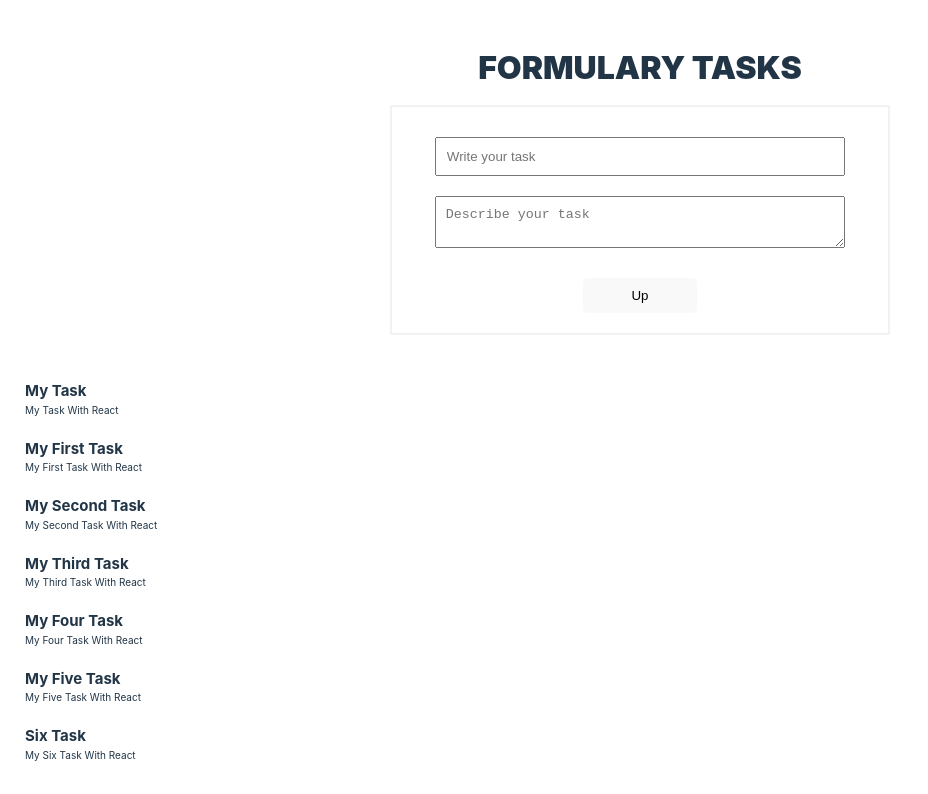
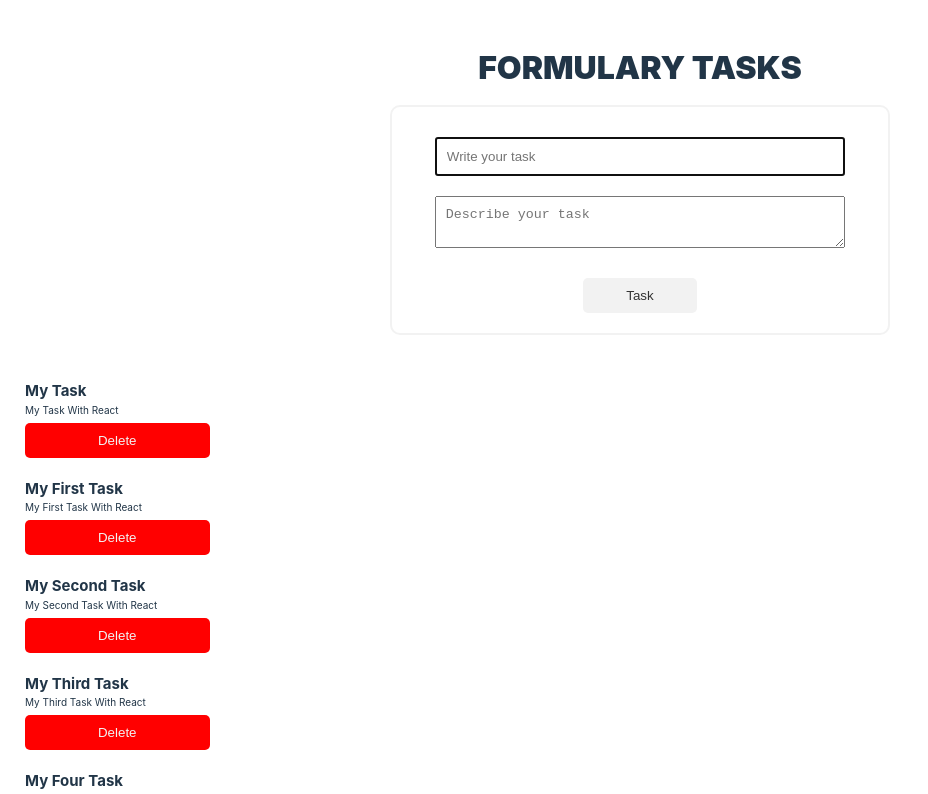
Before and after one commit to Christiano0407/react_init, a React (Vite) app in the folder react_init/: page / in a window 1280 px wide. Shown: the top 794 px of the page, without its empty margins (0-928 px from the left). Built offline with nearby package versions, Linux system fonts and the light colour scheme.

Commit message:
props and components

```diff
--- a/react_init/src/App.jsx
+++ b/react_init/src/App.jsx
@@ -25,10 +25,15 @@ function App() {
     ]);
   }
 
+  function deleteTask(taskId) {
+    console.log(taskId);
+    setTasks(tasks.filter((task) => task.id !== taskId));
+  }
+
   return (
     <>
       <FormTask createList={createList} />
-      <TasksList tasks={tasks} />
+      <TasksList tasks={tasks} deleteTask={deleteTask} />
     </>
   );
 }
--- a/react_init/src/oneApp/components/FormTask.jsx
+++ b/react_init/src/oneApp/components/FormTask.jsx
@@ -20,6 +20,8 @@ export const FormTask = ({ createList }) => {
       title,
       description,
     });
+    setTitle("");
+    setDescription("");
   };
 
   return (
@@ -33,14 +35,17 @@ export const FormTask = ({ createList }) => {
             onChange={(e) => {
               setTitle(e.target.value);
             }}
+            value={title}
+            autoFocus
           />
           <textarea
             placeholder="Describe your task"
             onChange={(e) => {
               setDescription(e.target.value);
             }}
+            value={description}
           ></textarea>
-          <button className="btn-form">Up</button>
+          <button className="btn-form">Task</button>
         </form>
       </section>
     </>
--- a/react_init/src/oneApp/components/TaskCards.jsx
+++ b/react_init/src/oneApp/components/TaskCards.jsx
@@ -4,11 +4,19 @@ import "../src/css/taskList.css";
 
 //**! ==== Component Cart Task */
 
-export const TaskCards = ({ task }) => {
+export const TaskCards = ({ task, deleteTask }) => {
   return (
     <div className="task-card">
       <h2>{task.title}</h2>
       <p>{task.description}</p>
+      <button
+        className="btn-form delete"
+        onClick={() => {
+          deleteTask(task.id);
+        }}
+      >
+        Delete
+      </button>
     </div>
   );
 };
--- a/react_init/src/oneApp/components/TasksList.jsx
+++ b/react_init/src/oneApp/components/TasksList.jsx
@@ -5,7 +5,7 @@ import "../src/css/taskList.css";
 import { TaskCards } from "./TaskCards";
 
 //**! ==== TasList ==== */
-function TasksList({ tasks }) {
+function TasksList({ tasks, deleteTask }) {
   /* console.log(data); */
 
   if (tasks.length === 0) {
@@ -14,7 +14,7 @@ function TasksList({ tasks }) {
   return (
     <div className="list-plus">
       {tasks.map((task) => (
-        <TaskCards key={task.id} task={task} />
+        <TaskCards key={task.id} task={task} deleteTask={deleteTask} />
       ))}
     </div>
   );
--- a/react_init/src/oneApp/src/css/taskList.css
+++ b/react_init/src/oneApp/src/css/taskList.css
@@ -9,6 +9,7 @@
 .form-task {
   width: 500px;
   border: 2px solid #f2f2f2;
+  border-radius: 1rem;
   padding: 2rem;
   display: flex;
   flex-direction: column;
@@ -25,6 +26,17 @@
   outline: none;
   border: none;
   border-radius: 0.5rem;
+  background-color: #f2f2f2;
+  color: #333;
+}
+.delete {
+  background-color: red;
+  color: #f2f2f2;
+  margin-top: 0.5rem;
+  width: 15%;
+}
+.delete:active {
+  transform: scale(0.9);
 }
 .list-plus {
   padding: 1rem;
```
